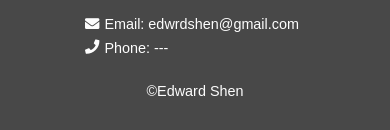
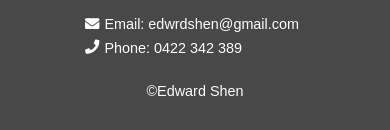
Before and after one commit to 3drdsh3in/3drdsh3in.github.io, a website: page index.html in a window 390 px wide. Shown: the part 6453-6583 px from the top of the page. Drawn offline with nearby package versions, Linux system fonts and the light colour scheme.

Commit message:
phone number added

```diff
--- a/index.html
+++ b/index.html
@@ -334,7 +334,7 @@
                     </div>
                     <div>
                         <i class="fas fa-phone"></i>
-                        <p>Phone: ---</p>
+                        <p>Phone: 0422 342 389</p>
                     </div>
                 </div>
             </div>
```
Also changed, not shown: 4 other files.
